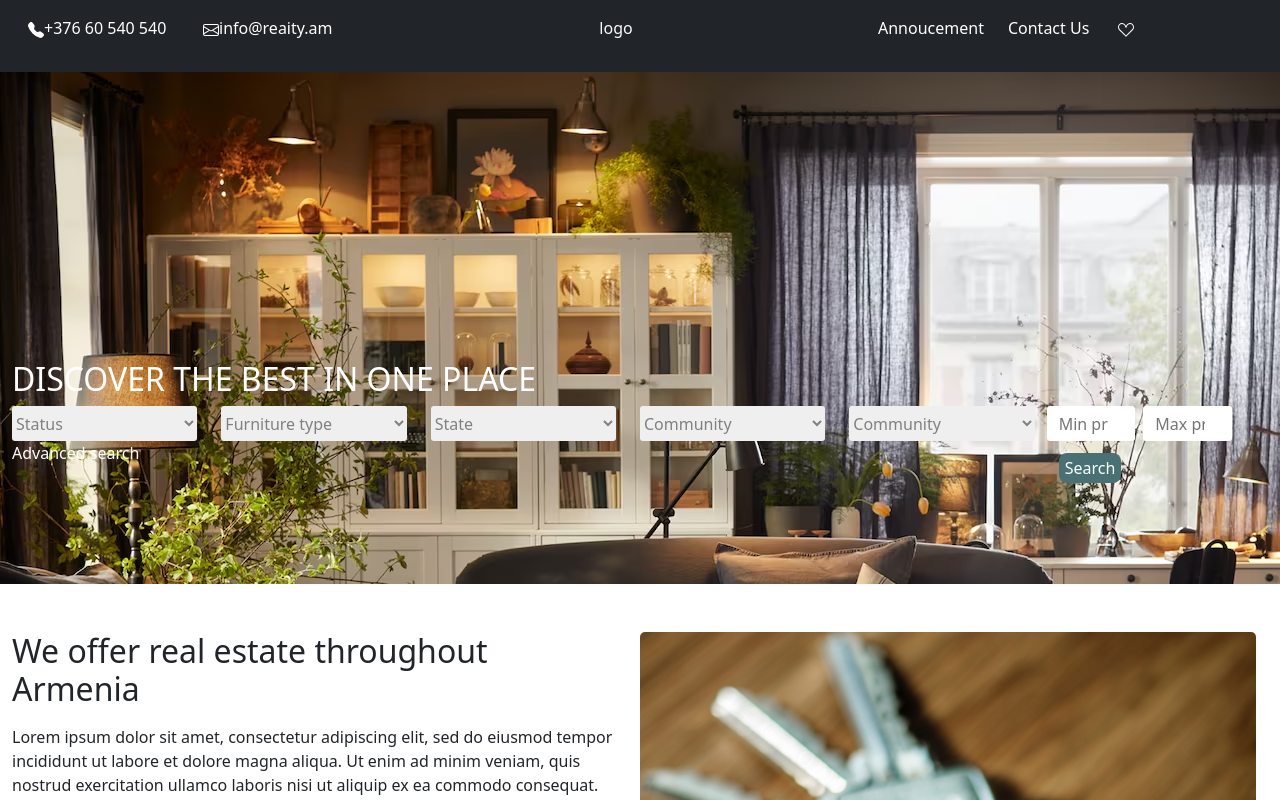
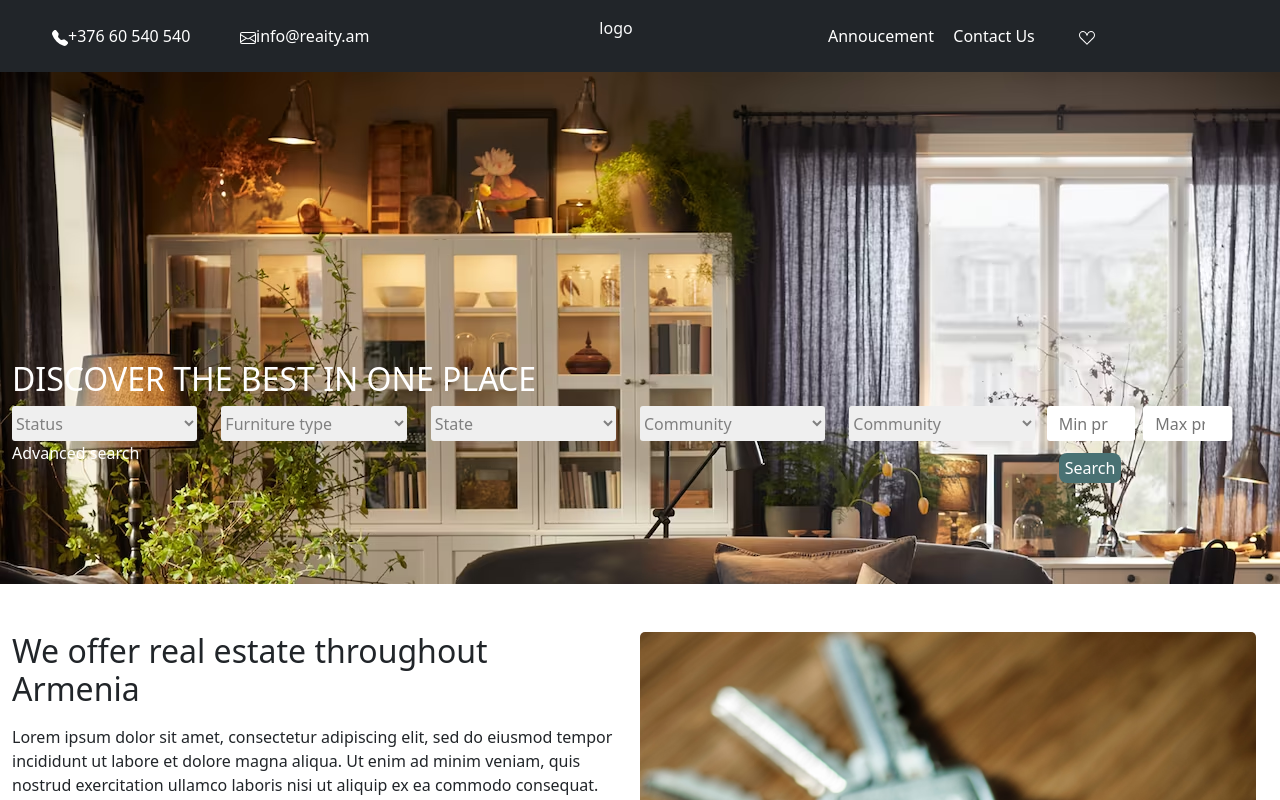
Before and after one commit to ma4taDev/silver, an Angular app: page / in a window 1280 px wide. Shown: the top 800 px of the page. Built offline with nearby package versions, Linux system fonts and the light colour scheme.

Commit message:
header-final

```diff
--- a/src/app/components/shared/header/header.component.html
+++ b/src/app/components/shared/header/header.component.html
@@ -49,30 +49,29 @@ https://ng-bootstrap.github.io/#/components/collapse/examples
 					<a class="nav-link" (click)="isMenuCollapsed = true">About</a>
 				</li> -->
                 <div class="justify-content-center col-12 row ">
-                    <div class="col row">
-                        <div class="col">
+                    <div class="col-12 col-lg-4 mt-1 row">
+                        <div class="col col-12 col-lg-6 mt-1">
                             <a href="tel:+376 60 540 540"><svg xmlns="http://www.w3.org/2000/svg" width="16" height="16" fill="currentColor" class="bi bi-telephone-fill" viewBox="0 0 16 16">
                     <path fill-rule="evenodd" d="M1.885.511a1.745 1.745 0 0 1 2.61.163L6.29 2.98c.329.423.445.974.315 1.494l-.547 2.19a.678.678 0 0 0 .178.643l2.457 2.457a.678.678 0 0 0 .644.178l2.189-.547a1.745 1.745 0 0 1 1.494.315l2.306 1.794c.829.645.905 1.87.163 2.611l-1.034 1.034c-.74.74-1.846 1.065-2.877.702a18.634 18.634 0 0 1-7.01-4.42 18.634 18.634 0 0 1-4.42-7.009c-.362-1.03-.037-2.137.703-2.877L1.885.511z"/>
                   </svg>+376 60 540 540</a>
-                            <i class="fa-solid fa-user"></i>
                         </div>
-                        <div class="col">
+                        <div class="col col-12 col-lg-6 mt-1">
                             <a href="mailto:info@reaity.am"><svg xmlns="http://www.w3.org/2000/svg" width="16" height="16" fill="currentColor" class="bi bi-envelope" viewBox="0 0 16 16">
                                 <path d="M0 4a2 2 0 0 1 2-2h12a2 2 0 0 1 2 2v8a2 2 0 0 1-2 2H2a2 2 0 0 1-2-2V4Zm2-1a1 1 0 0 0-1 1v.217l7 4.2 7-4.2V4a1 1 0 0 0-1-1H2Zm13 2.383-4.708 2.825L15 11.105V5.383Zm-.034 6.876-5.64-3.471L8 9.583l-1.326-.795-5.64 3.47A1 1 0 0 0 2 13h12a1 1 0 0 0 .966-.741ZM1 11.105l4.708-2.897L1 5.383v5.722Z"/>
                               </svg>info@reaity.am</a>
                         </div>
                     </div>
-                    <div class="col-5 logo align-items-center align-self-center" style="text-align: center;">
+                    <div class="col-5 col-lg-4 logo align-items-center align-self-center" style="text-align: center;">
                         <p>logo</p>
                     </div>
-                    <div class="col row">
-                        <div class="col">
+                    <div class="col row col-12 col-lg-4 mt-1">
+                        <div class="col col-12 col-lg-4 mt-1">
                             <a href="annoucement" target="_blank" rel="noopener noreferrer">Annoucement</a>
                         </div>
-                        <div class="col">
+                        <div class="col col-12 col-lg-4 mt-1">
                             <a href="Contact Us">Contact Us</a>
                         </div>
-                        <div class="col">
+                        <div class="col col-12 col-lg-4 mt-1">
                             <a href="favorite"><svg xmlns="http://www.w3.org/2000/svg" width="16" height="16" fill="currentColor" class="bi bi-suit-heart" viewBox="0 0 16 16">
                                 <path d="m8 6.236-.894-1.789c-.222-.443-.607-1.08-1.152-1.595C5.418 2.345 4.776 2 4 2 2.324 2 1 3.326 1 4.92c0 1.211.554 2.066 1.868 3.37.337.334.721.695 1.146 1.093C5.122 10.423 6.5 11.717 8 13.447c1.5-1.73 2.878-3.024 3.986-4.064.425-.398.81-.76 1.146-1.093C14.446 6.986 15 6.131 15 4.92 15 3.326 13.676 2 12 2c-.777 0-1.418.345-1.954.852-.545.515-.93 1.152-1.152 1.595L8 6.236zm.392 8.292a.513.513 0 0 1-.784 0c-1.601-1.902-3.05-3.262-4.243-4.381C1.3 8.208 0 6.989 0 4.92 0 2.755 1.79 1 4 1c1.6 0 2.719 1.05 3.404 2.008.26.365.458.716.596.992a7.55 7.55 0 0 1 .596-.992C9.281 2.049 10.4 1 12 1c2.21 0 4 1.755 4 3.92 0 2.069-1.3 3.288-3.365 5.227-1.193 1.12-2.642 2.48-4.243 4.38z"/>
                               </svg></a>
```
